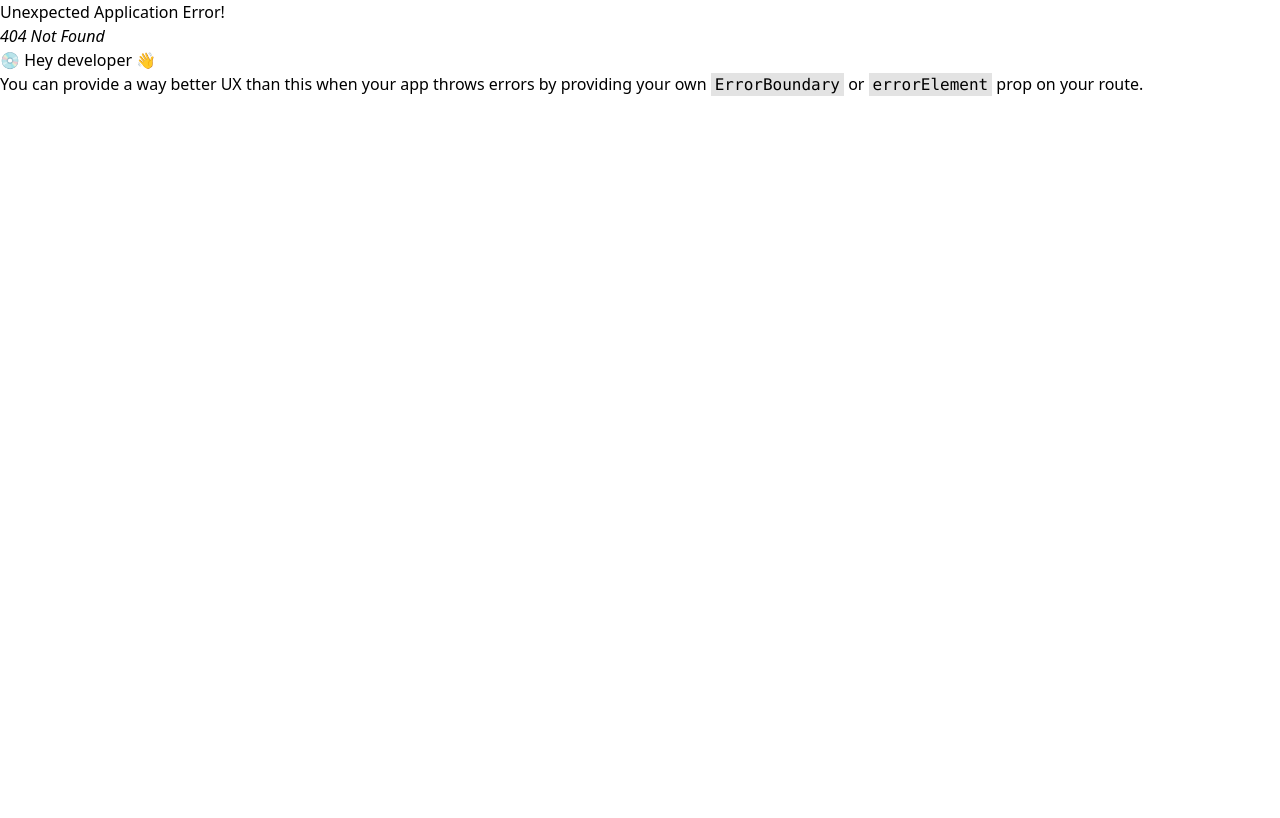
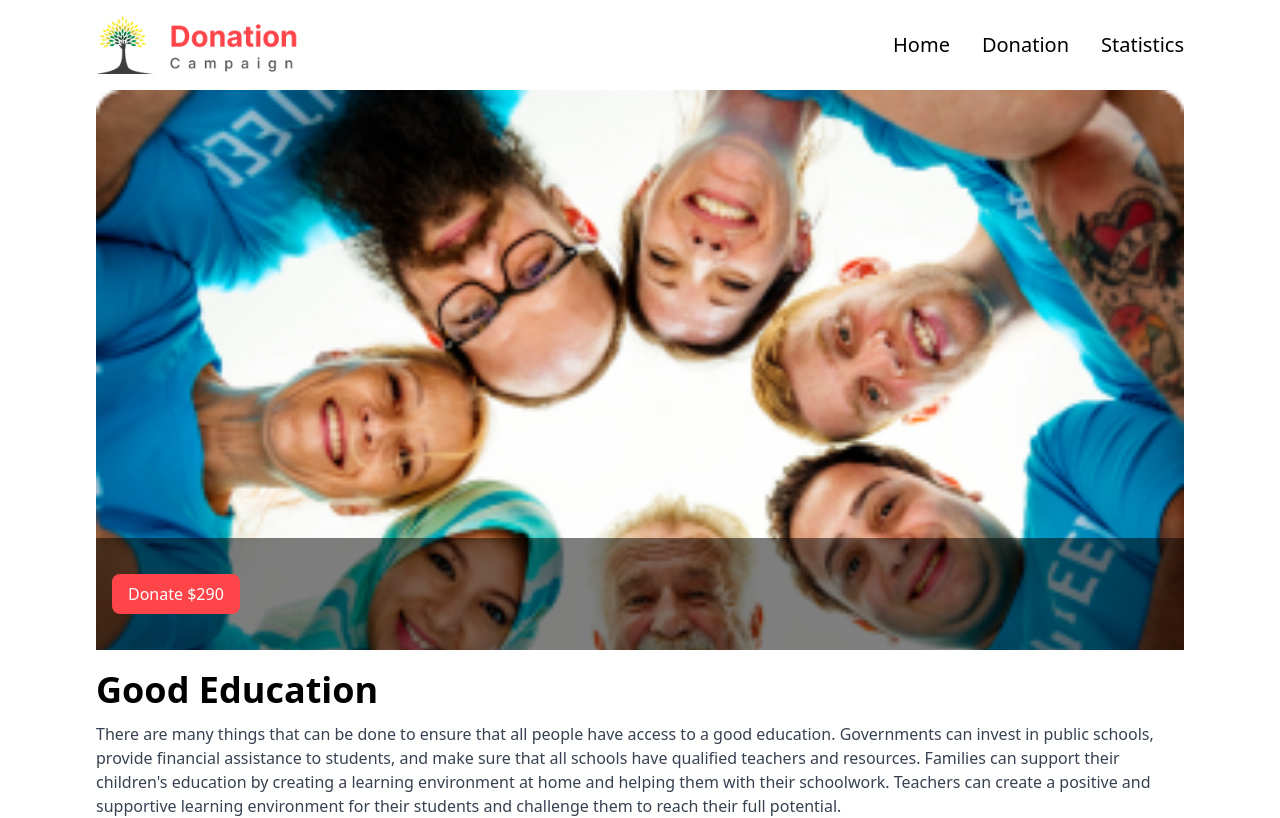
Before and after one commit to ornob90/donation-campaign, a React (Vite) app: page /1/1 in a window 1280 px wide. Before the commit this address had no page. Built offline with nearby package versions, Linux system fonts and the light colour scheme.

Commit message:
static donatino details page complete

```diff
--- a/src/Routes/Routes.jsx
+++ b/src/Routes/Routes.jsx
@@ -2,6 +2,7 @@ import React from "react";
 import { createBrowserRouter } from "react-router-dom";
 import RootLayout from "../Layout/RootLayout";
 import Home from "../pages/Home";
+import DonationDetails from "../pages/DonationDetails";
 
 const router = createBrowserRouter([
   {
@@ -12,6 +13,10 @@ const router = createBrowserRouter([
         path: "/",
         element: <Home />,
       },
+      {
+        path: ":type/:id",
+        element: <DonationDetails />,
+      },
     ],
   },
 ]);
--- a/src/components/Header/DonationCard.jsx
+++ b/src/components/Header/DonationCard.jsx
@@ -1,8 +1,13 @@
 import React from "react";
+import { useNavigate } from "react-router-dom";
 
 const DonationCard = () => {
+  const navigate = useNavigate();
   return (
-    <div className="bg-[#0052FF]/[.15] rounded-b-lg">
+    <div
+      onClick={() => navigate("Health/1")}
+      className="bg-[#0052FF]/[.15] rounded-b-lg active:scale-[1.1] duration-[.3s] transition-all ease-in-out hover:scale-[1.05]"
+    >
       <img src="/assets/Health.png" alt="Health Image" />
       <div className="pl-2 py-2">
         <button
--- a/src/components/Header/Donations.jsx
+++ b/src/components/Header/Donations.jsx
@@ -1,12 +1,15 @@
 import Container from "../Shared/Container";
 import React from "react";
 import DonationCard from "./DonationCard";
+import { useNavigate } from "react-router-dom";
 
 const Donations = () => {
+  const navigate = useNavigate();
+
   return (
     <Container>
       <div className="mt-10 mb-5 grid grid-cols-1 md:grid-cols-3 lg:grid-cols-4">
-        <DonationCard />
+        <DonationCard onClick={() => navigate("Health/1")} />
       </div>
     </Container>
   );
--- /dev/null
+++ b/src/pages/DonationDetails.jsx
@@ -0,0 +1,33 @@
+import React from "react";
+import Container from "../components/Shared/Container";
+
+const DonationDetails = () => {
+  return (
+    <Container>
+      <div className="relative min-h-[450px] h-[70vh] w-full bg-[url('/assets/Health.png')] bg-cover">
+        <div className="w-full h-[20%] bg-[#010101]/[.50] absolute bottom-0 left-0 flex items-center">
+          <button className="text-white py-2 px-4 rounded-lg bg-[#FF444A] ml-4">
+            Donate $290
+          </button>
+        </div>
+      </div>
+      <div className="mt-5">
+        <h1 className="font-bold text-black text-2xl md:text-3xl lg:text-4xl mb-3">
+          Good Education
+        </h1>
+        <p className="text-gray-700 text-sm md:text-base">
+          There are many things that can be done to ensure that all people have
+          access to a good education. Governments can invest in public schools,
+          provide financial assistance to students, and make sure that all
+          schools have qualified teachers and resources. Families can support
+          their children's education by creating a learning environment at home
+          and helping them with their schoolwork. Teachers can create a positive
+          and supportive learning environment for their students and challenge
+          them to reach their full potential.
+        </p>
+      </div>
+    </Container>
+  );
+};
+
+export default DonationDetails;
```
